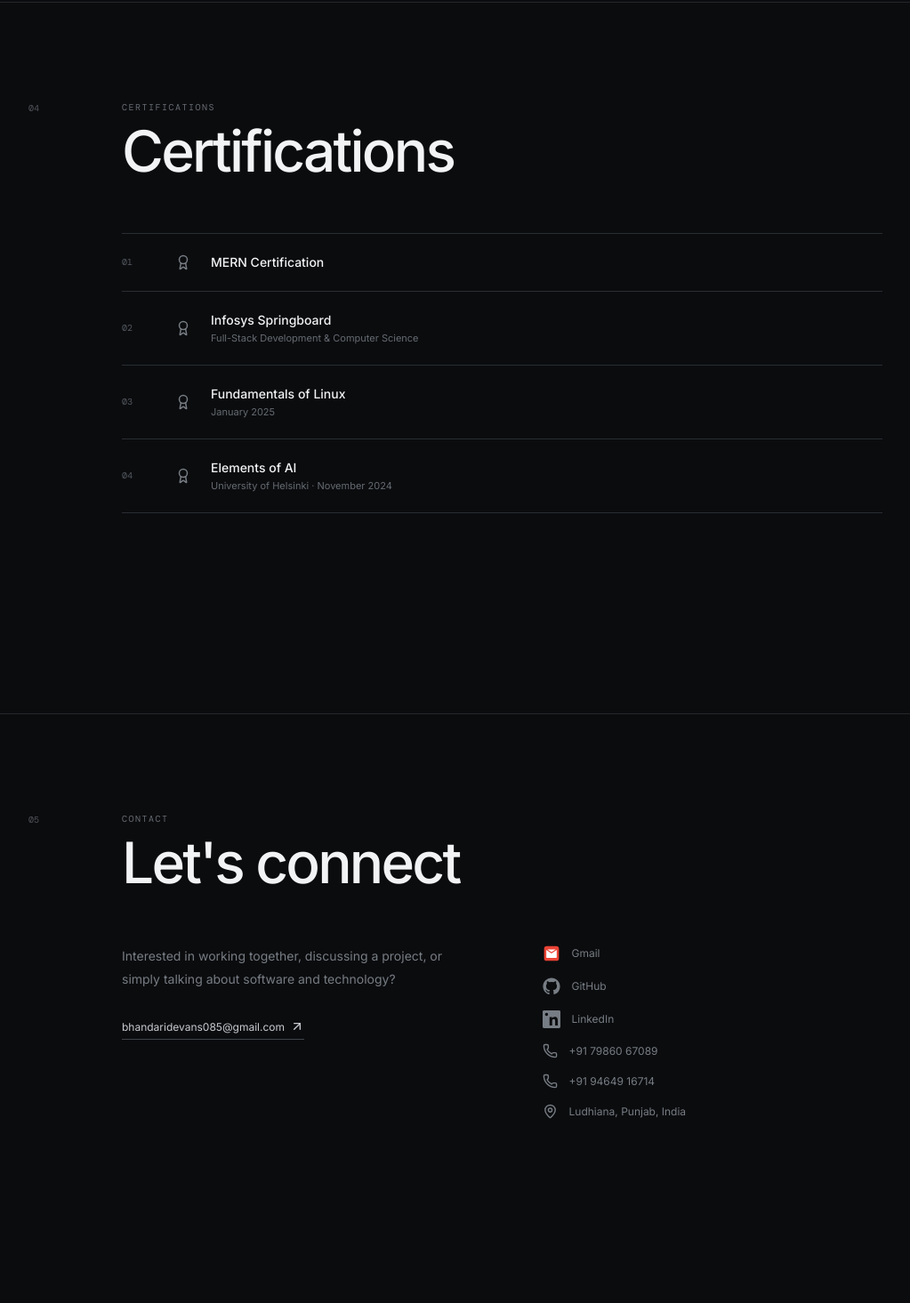
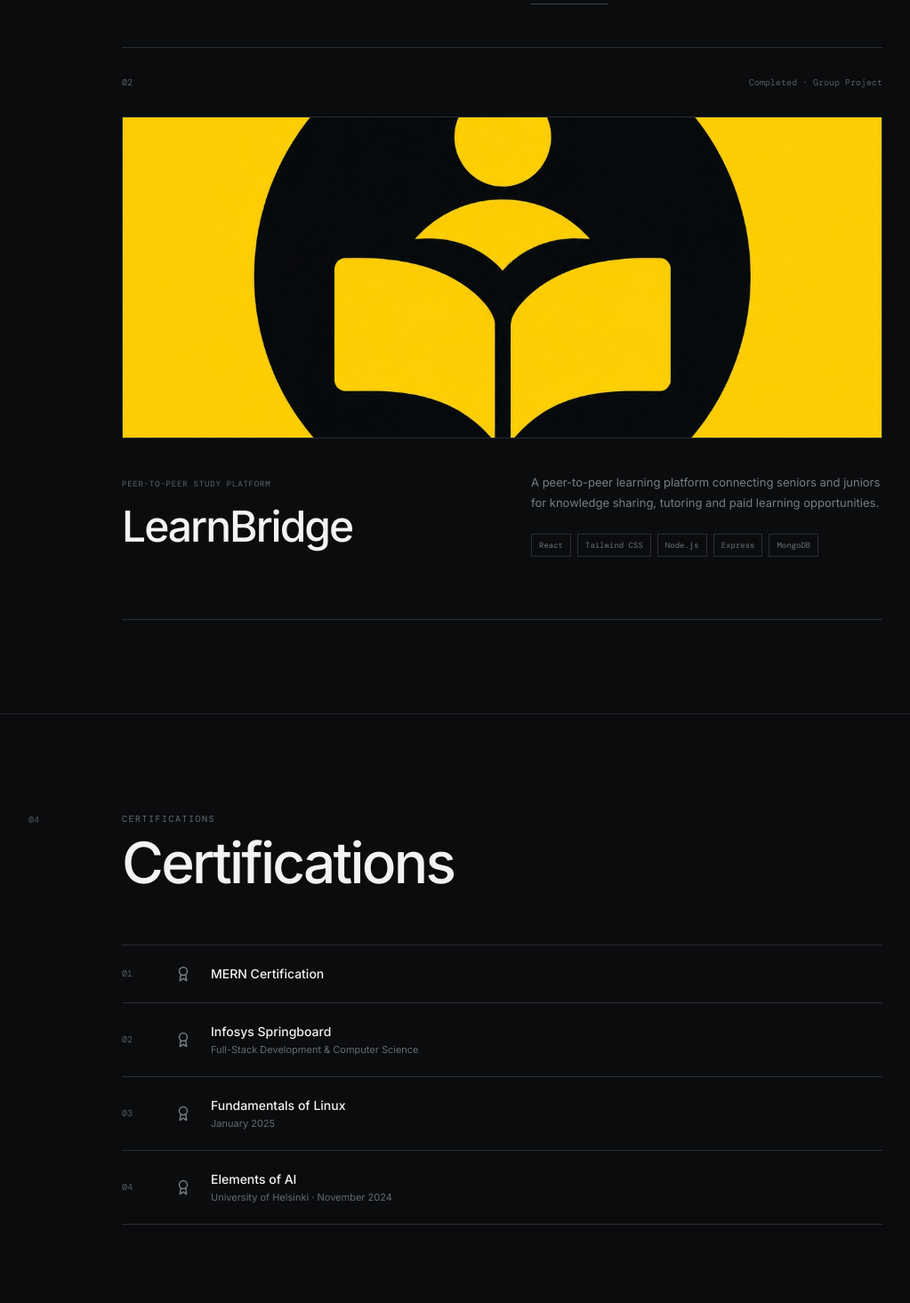
Before and after one commit to bhandaridevansh085-oss/Devansh_Bhandari, a React (Vite) app: page / in a window 1280 px wide. Shown: the part 3345-4810 px from the top of the page at 89% size, without its empty margins (233-1256 px from the left). Built offline with nearby package versions, Linux system fonts and the light colour scheme.

Commit message:
Update portfolio projects

```diff
--- a/src/App.jsx
+++ b/src/App.jsx
@@ -189,6 +189,7 @@ const projects = [
     number: "01",
     title: "WatchNow",
     type: "Movie Catalog & AI Recommendation System",
+    image: "/watchnow.png",
     description:
       "A full-stack movie platform for browsing, searching and filtering movies by genre, rating and release year. It also includes Abyss, a recommendation model designed to generate personalized movie recommendations based on viewing preferences and behavior.",
     tech: [
@@ -205,8 +206,9 @@ const projects = [
 
   {
     number: "02",
-    title: "StudyNotion",
+    title: "LearnBridge",
     type: "Peer-to-Peer Study Platform",
+    image: "/learnbridge.jpeg",
     description:
       "A peer-to-peer learning platform connecting seniors and juniors for knowledge sharing, tutoring and paid learning opportunities.",
     tech: [
@@ -263,11 +265,9 @@ function App() {
     // 2 minutes 15 seconds = 135 seconds
     secretAudio.current.currentTime = 135;
 
-    secretAudio.current
-      .play()
-      .catch((error) => {
-        console.log("Audio could not play:", error);
-      });
+    secretAudio.current.play().catch((error) => {
+      console.log("Audio could not play:", error);
+    });
   };
 
   return (
@@ -665,6 +665,18 @@ function App() {
 
                   </div>
 
+                  {/* PROJECT IMAGE */}
+
+                  <div className="project-image-wrap">
+
+                    <img
+                      src={project.image}
+                      alt={project.title}
+                      className="project-image"
+                    />
+
+                  </div>
+
                   <div className="project-body">
 
                     <div>
@@ -832,7 +844,7 @@ function App() {
                   href="mailto:bhandaridevansh085@gmail.com"
                   className="email-link"
                 >
-                  bhandaridevans085@gmail.com
+                  bhandaridevansh085@gmail.com
                   <ArrowUpRight size={16} />
                 </a>
 
@@ -841,7 +853,7 @@ function App() {
               <div className="contact-details">
 
                 <a
-                  href="mailto:bhandaridevans085@gmail.com"
+                  href="mailto:bhandaridevansh085@gmail.com"
                   className="contact-detail"
                 >
                   <GmailIcon />
--- a/src/index.css
+++ b/src/index.css
@@ -548,3 +548,31 @@ footer {
 .secret-trigger:hover {
   border-color: #666;
 }
+/* =========================
+   PROJECT IMAGES
+========================= */
+
+.project-image-wrap {
+  width: 100%;
+  margin-bottom: 38px;
+  border: 1px solid #292d32;
+  overflow: hidden;
+}
+
+.project-image {
+  display: block;
+  width: 100%;
+  height: 360px;
+  object-fit: cover;
+  transition: transform 0.3s ease;
+}
+
+.project-image:hover {
+  transform: scale(1.01);
+}
+
+@media (max-width: 720px) {
+  .project-image {
+    height: 220px;
+  }
+}
```
Also changed, not shown: public/learnbridge.jpeg (added), public/watchnow.png (added).
